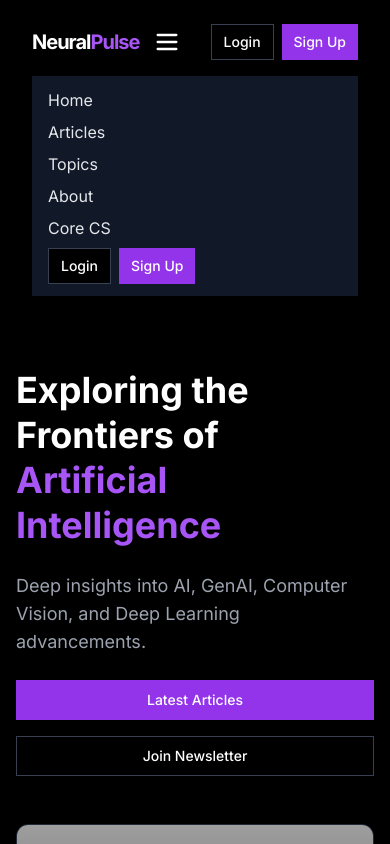
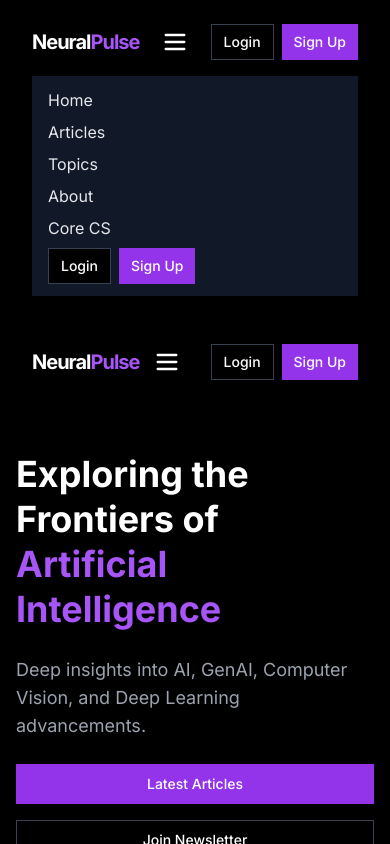
Before and after one commit to MDrakib-uddin/AI-Blogsite, a Next.js app: page / in a window 390 px wide. Both pictures are taken after a click on the button 167 px from the left and 42 px from the top of the page. Shown: the top 844 px of the page. Built offline with nearby package versions, Linux system fonts and the light colour scheme; grey boxes are pictures that could not be loaded.

Commit message:
refactor: move navigation menu to layout for global mobile/desktop nav

```diff
--- a/app/layout.tsx
+++ b/app/layout.tsx
@@ -3,7 +3,10 @@ import "./globals.css"
 import { Inter } from "next/font/google"
 import type { Metadata, Viewport } from "next"
 import { Toaster } from "@/components/ui/toaster"
-import { AuthProvider } from "@/contexts/AuthContext"
+import { AuthProvider, useAuth } from "@/contexts/AuthContext"
+import Link from "next/link"
+import { Button } from "@/components/ui/button"
+import { useState } from "react"
 
 const inter = Inter({ subsets: ["latin"] })
 
@@ -20,6 +23,120 @@ export const viewport: Viewport = {
   userScalable: false,
 }
 
+function Navigation() {
+  const { user, signOut } = useAuth?.() || {};
+  const [menuOpen, setMenuOpen] = useState(false);
+  return (
+    <header className="container mx-auto py-6">
+      <div className="flex items-center justify-between">
+        <Link href="/" className="text-xl font-bold tracking-tighter">
+          Neural<span className="text-purple-500">Pulse</span>
+        </Link>
+        {/* Mobile menu button */}
+        <button
+          className="md:hidden text-white focus:outline-none"
+          aria-label="Open menu"
+          onClick={() => setMenuOpen((open) => !open)}
+        >
+          {/* Hamburger icon */}
+          <svg className="w-7 h-7" fill="none" stroke="currentColor" strokeWidth="2" viewBox="0 0 24 24">
+            <path strokeLinecap="round" strokeLinejoin="round" d="M4 6h16M4 12h16M4 18h16" />
+          </svg>
+        </button>
+        {/* Desktop menu */}
+        <nav className="hidden md:flex items-center space-x-6 text-sm">
+          <Link href="/" className="text-gray-400 hover:text-white transition-colors">Home</Link>
+          <Link href="/articles/" className="text-gray-400 hover:text-white transition-colors">Articles</Link>
+          <Link href="/topics/" className="text-gray-400 hover:text-white transition-colors">Topics</Link>
+          <Link href="/about/" className="text-gray-400 hover:text-white transition-colors">About</Link>
+          <Link href="/learning-path" className="text-gray-400 hover:text-white transition-colors">Core CS</Link>
+          {user && user.email === "rakibuddinraki2003@gmail.com" && (
+            <Link href="/admin/dashboard" className="text-gray-400 hover:text-white transition-colors">Admin Dashboard</Link>
+          )}
+          {user && (
+            <Link href="/bookmarks/" className="text-gray-400 hover:text-white transition-colors">Bookmarks</Link>
+          )}
+        </nav>
+        <div className="flex items-center space-x-4">
+          {user ? (
+            <div className="flex items-center space-x-2">
+              <span className="text-sm text-gray-400">{user.email}</span>
+              <Button
+                variant="outline"
+                size="sm"
+                className="border-gray-700 hover:bg-gray-900"
+                onClick={signOut}
+              >
+                Logout
+              </Button>
+            </div>
+          ) : (
+            <div className="flex items-center space-x-2">
+              <Button
+                variant="outline"
+                size="sm"
+                className="border-gray-700 hover:bg-gray-900"
+                asChild
+              >
+                <Link href="/login">Login</Link>
+              </Button>
+              <Button
+                size="sm"
+                className="bg-purple-600 hover:bg-purple-700"
+                asChild
+              >
+                <Link href="/register">Sign Up</Link>
+              </Button>
+            </div>
+          )}
+        </div>
+      </div>
+      {/* Mobile menu dropdown */}
+      {menuOpen && (
+        <nav className="flex flex-col md:hidden bg-gray-900 rounded-lg mt-4 px-4 py-3 space-y-2 shadow-lg z-50">
+          <Link href="/" className="text-gray-200 hover:text-white transition-colors" onClick={() => setMenuOpen(false)}>Home</Link>
+          <Link href="/articles/" className="text-gray-200 hover:text-white transition-colors" onClick={() => setMenuOpen(false)}>Articles</Link>
+          <Link href="/topics/" className="text-gray-200 hover:text-white transition-colors" onClick={() => setMenuOpen(false)}>Topics</Link>
+          <Link href="/about/" className="text-gray-200 hover:text-white transition-colors" onClick={() => setMenuOpen(false)}>About</Link>
+          <Link href="/learning-path" className="text-gray-200 hover:text-white transition-colors" onClick={() => setMenuOpen(false)}>Core CS</Link>
+          {user && user.email === "rakibuddinraki2003@gmail.com" && (
+            <Link href="/admin/dashboard" className="text-gray-200 hover:text-white transition-colors" onClick={() => setMenuOpen(false)}>Admin Dashboard</Link>
+          )}
+          {user && (
+            <Link href="/bookmarks/" className="text-gray-200 hover:text-white transition-colors" onClick={() => setMenuOpen(false)}>Bookmarks</Link>
+          )}
+          {user ? (
+            <button
+              className="text-left text-gray-200 hover:text-white transition-colors"
+              onClick={() => { setMenuOpen(false); signOut && signOut(); }}
+            >
+              Logout
+            </button>
+          ) : (
+            <div className="flex space-x-2 mt-2">
+              <Button
+                variant="outline"
+                size="sm"
+                className="border-gray-700 hover:bg-gray-900"
+                asChild
+              >
+                <Link href="/login" onClick={() => setMenuOpen(false)}>Login</Link>
+              </Button>
+              <Button
+                size="sm"
+                className="bg-purple-600 hover:bg-purple-700"
+                asChild
+              >
+                <Link href="/register" onClick={() => setMenuOpen(false)}>Sign Up</Link>
+              </Button>
+            </div>
+          )}
+        </nav>
+      )}
+    </header>
+  );
+}
+
 export default function RootLayout({
   children,
 }: {
@@ -32,6 +149,7 @@ export default function RootLayout({
       </head>
       <body className={inter.className}>
         <AuthProvider>
+          <Navigation />
           {children}
           <Toaster />
         </AuthProvider>
```
